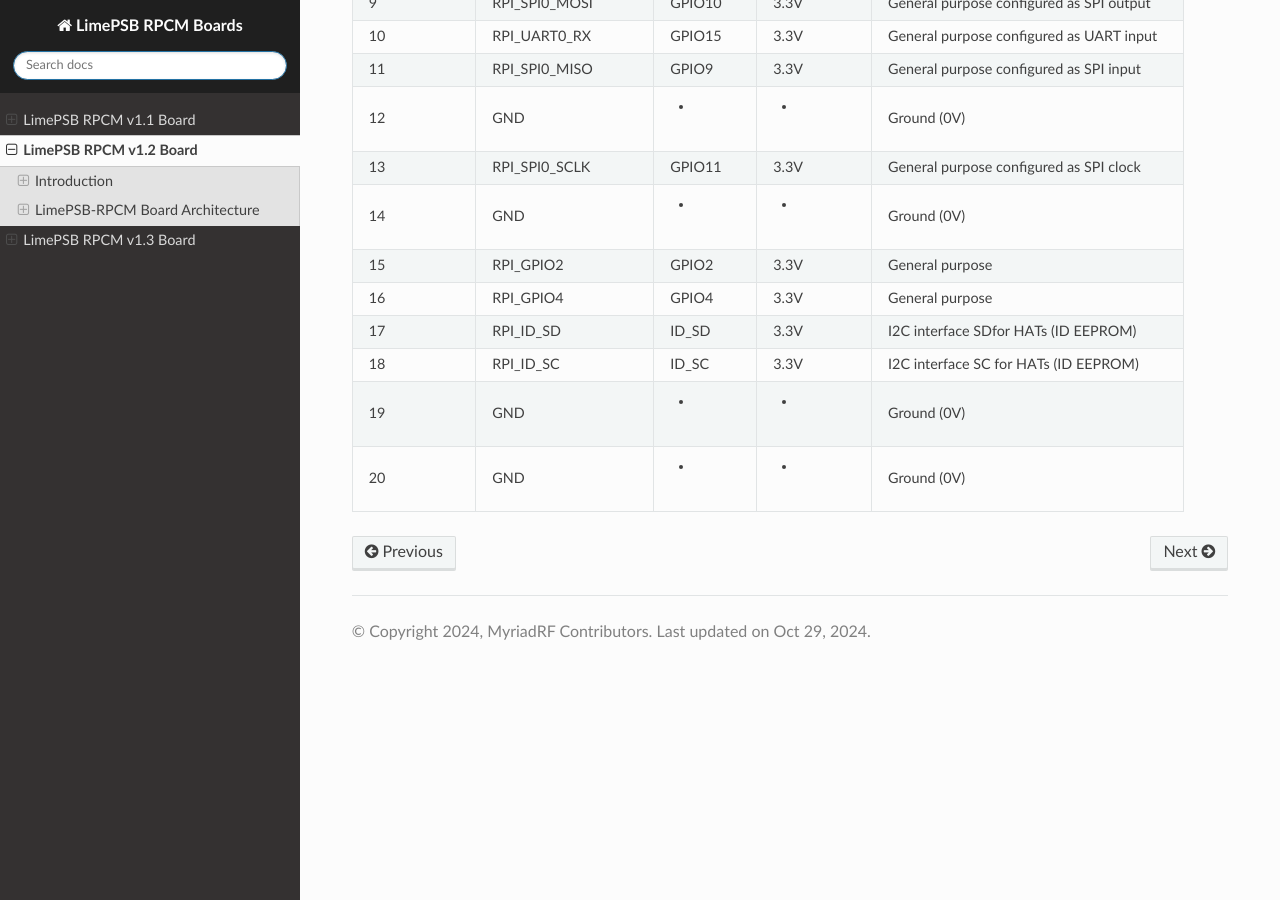
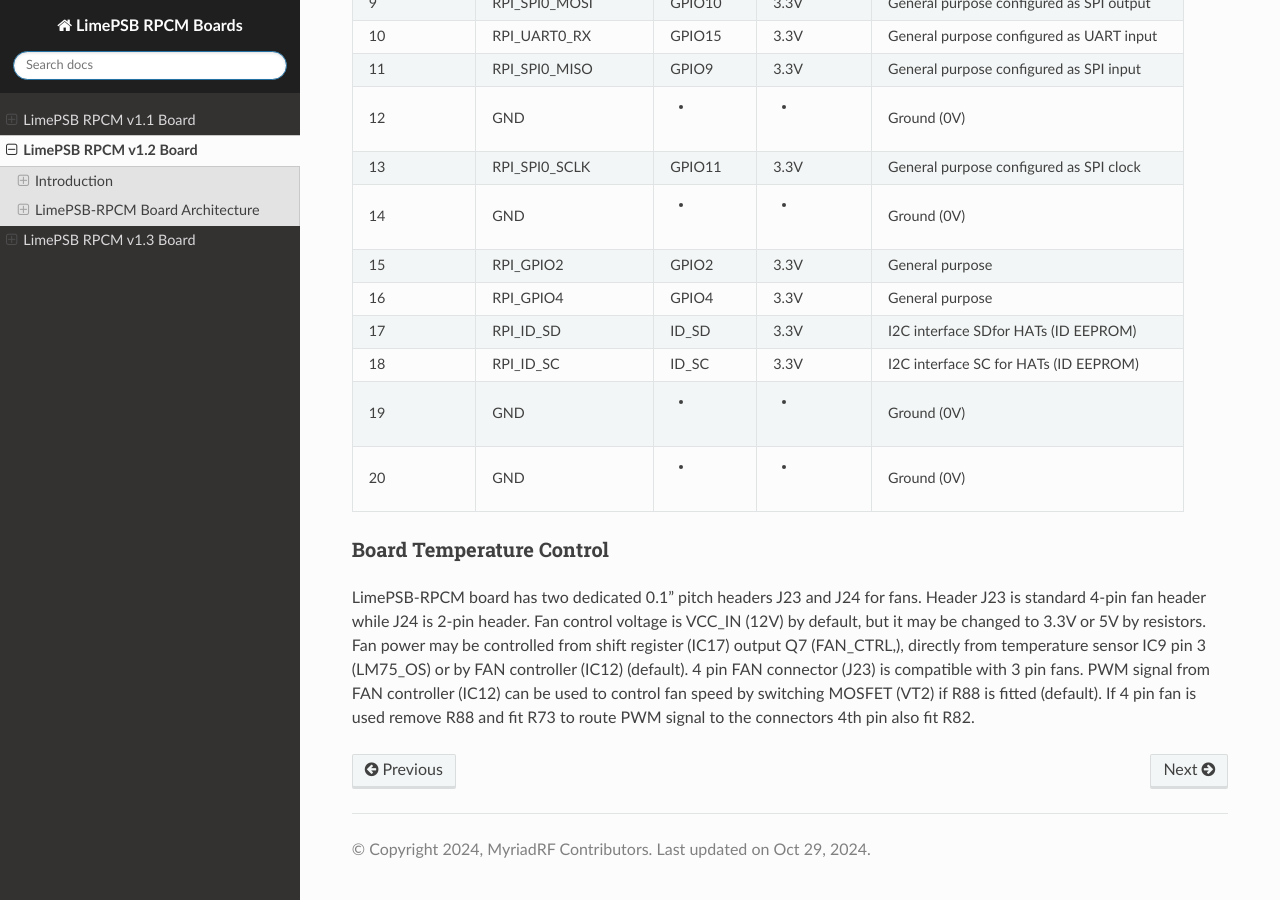
Before and after one commit to myriadrf/LimePSB-RPCM, a Sphinx documentation site: the page built from docs/v1.2/index.rst, in a window 1280 px wide and 900 px high, scrolled down 24143 px. Built offline with Sphinx 7.4.7 and the Read the Docs theme 3.1.0, drawn with Linux system fonts in a browser that asks for light colours.

Commit message:
Added Board Temperature Control chapter

```diff
--- a/docs/v1.2/index.rst
+++ b/docs/v1.2/index.rst
@@ -1256,3 +1256,9 @@
 +-------------------+---------------------------+---------------+------------------+-------------------------------------------+
 | 20                | GND                       | -             | -                | Ground (0V)                               |
 +-------------------+---------------------------+---------------+------------------+-------------------------------------------+
+
+Board Temperature Control
+-------------------------
+
+LimePSB-RPCM board has two dedicated 0.1” pitch headers J23 and J24 for fans. Header J23 is standard 4-pin fan header while J24 is 2-pin header. Fan control voltage is VCC_IN (12V) by default, but it may be changed to 3.3V or 5V by resistors. Fan power may be controlled from shift register (IC17) output Q7 (FAN_CTRL,), directly from temperature sensor IC9 pin 3 (LM75_OS) or by FAN controller (IC12) (default).
+4 pin FAN connector (J23) is compatible with 3 pin fans. PWM signal from FAN controller (IC12) can be used to control fan speed by switching MOSFET (VT2) if R88 is fitted (default). If 4 pin fan is used remove R88 and fit R73 to route PWM signal to the connectors 4th pin also fit R82.
```
